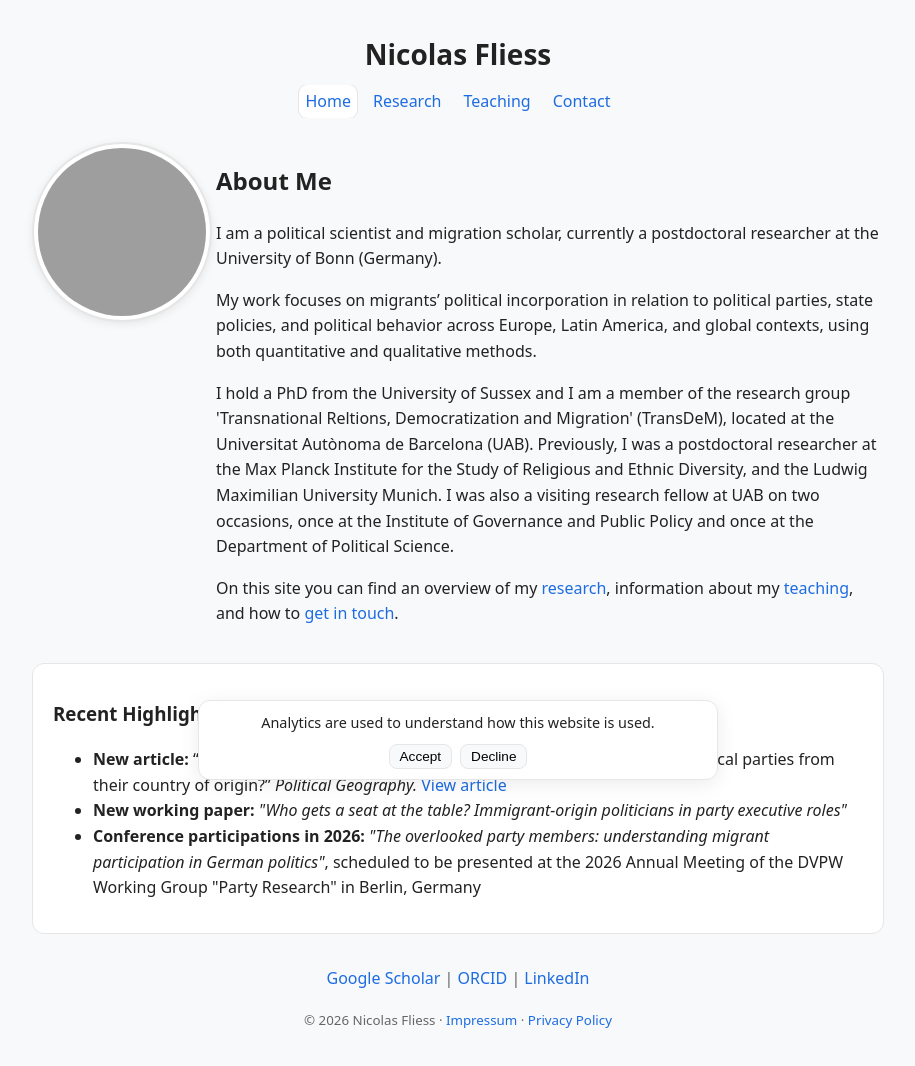
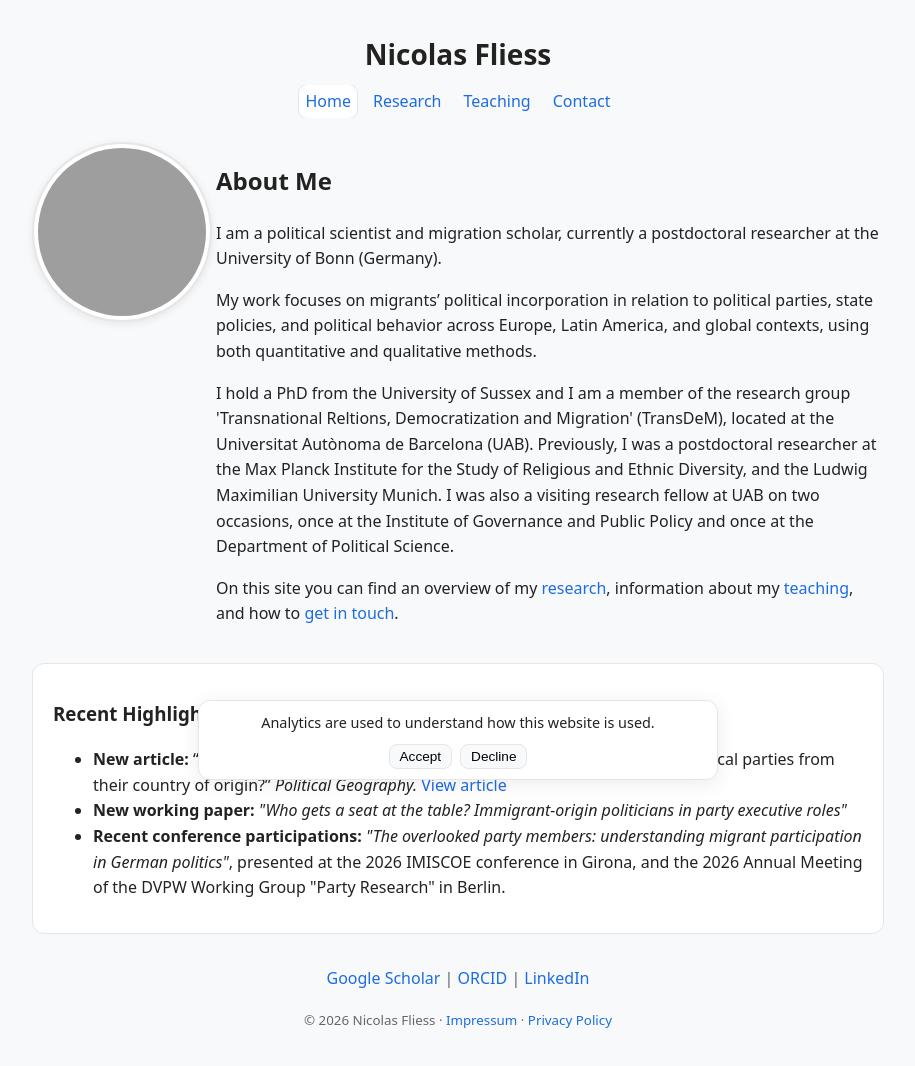
Before and after one commit to nfliess/nicolas-fliess.github.io, a plain HTML site: page index.html in a window 1280 px wide. Shown: the whole page, without its empty margins (182-1097 px from the left). Drawn offline with Linux system fonts and the light colour scheme; grey boxes are pictures that could not be loaded.

Commit message:
Update index.html

```diff
--- a/index.html
+++ b/index.html
@@ -64,7 +64,7 @@
   </li>
 
   <li>
-    <strong>Conference participations in 2026:</strong> <em>"The overlooked party members: understanding migrant participation in German politics"</em>, scheduled to be presented at the 2026 Annual Meeting of the DVPW Working Group "Party Research" in Berlin, Germany
+    <strong>Recent conference participations:</strong> <em>"The overlooked party members: understanding migrant participation in German politics"</em>, presented at the 2026 IMISCOE conference in Girona, and the 2026 Annual Meeting of the DVPW Working Group "Party Research" in Berlin.
   </li>
 </ul>
       </section>
```
